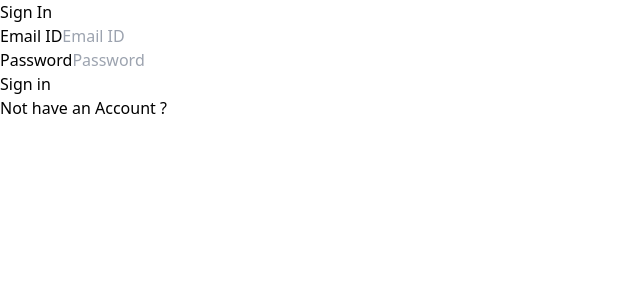
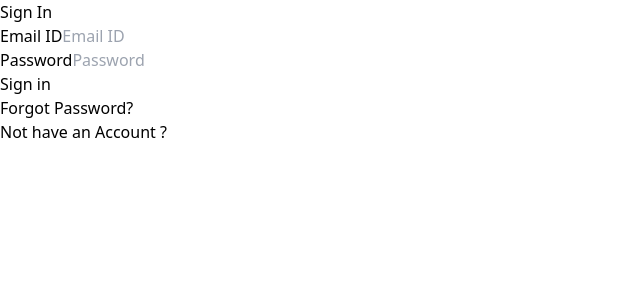
Before and after one commit to rak12327/Blood_Bank_Management_System1, a React (Create React App) app: page /sign-in in a window 1280 px wide. Shown: the top 300 px of the page, without its empty margins (0-640 px from the left). Built offline with nearby package versions, Linux system fonts and the light colour scheme; what @material-tailwind/react would draw is missing.

Commit message:
fixes small bugs

```diff
--- a/src/App.js
+++ b/src/App.js
@@ -100,7 +100,14 @@ const App = () => {
           path="/sign-in"
         />
 
-        <Route element={<Register />} path="/sign-up" />
+        <Route
+          element={
+            <CheckRoute>
+              <Register />
+            </CheckRoute>
+          }
+          path="/sign-up"
+        />
         <Route element={<ForgotPassword />} path="/forgot-password" />
         <Route element={<ResetPassword />} path="/reset-password" />
         <Route element={<Contact />} path="/contact-us" />
--- a/src/Component/Redux/UserDataSlice.jsx
+++ b/src/Component/Redux/UserDataSlice.jsx
@@ -9,7 +9,9 @@ export const UserDataThunk = createAsyncThunk('userData', async ({ token, dispat
         return response
     } catch (error) {
         dispatch(openAlert({ message: error?.response?.data?.message ? error?.response?.data?.error?.message === "invalid signature" ? "Your Account can't dedected, Please log in again!!" : error?.response?.data?.error?.message === "jwt expired" ? "Opps, Your session is expired. Please login again..." : error?.response?.data?.message : "Something went wrong with network site, Please try again late", color: "red" }))
-
+        if (error?.response?.data?.error?.message === "jwt expired") {
+            localStorage.removeItem("token")
+        }
         console.log(error?.response?.data?.message);
         if (error?.response?.data?.message === "Please log in again!!!") {
             navigate('/sign-in')
--- a/src/Component/pages/Home/NavBar.jsx
+++ b/src/Component/pages/Home/NavBar.jsx
@@ -42,7 +42,7 @@ const NavBar = () => {
                                             <li className='flex items-center justify-between gap-2'>
                                                 <NavLink to={"/sign-in"} className={({ isActive }) => isActive ? activeStyle : unActiveStyle}>Sign in</NavLink>
 
-                                                <NavLink to={"/"} className={`rounded-[.5rem] text-white bg-[black]  border-none px-[1rem] py-[.4rem]`}>Sign up</NavLink>
+                                                <NavLink to={"/sign-up"} className={`rounded-[.5rem] text-white bg-[black]  border-none px-[1rem] py-[.4rem]`}>Sign up</NavLink>
                                             </li>
                                             :
                                             <li>
--- a/src/Component/pages/Login/index.jsx
+++ b/src/Component/pages/Login/index.jsx
@@ -38,8 +38,8 @@ const Login = () => {
       <div className="max-w-[1300px] mx-auto px-[1rem] lg:px-[2rem] py-[2rem]">
         <div className="flex justify-center items-center h-[90vh]">
 
-          <div className="bg-[#fff] p-[1rem] w-[100%] lg:w-[30%] rounded-lg shadow-md">
-            <form>
+          <div className="bg-[#fff] w-[100%] lg:w-[40%] rounded-lg shadow-md">
+            <form className="px-[1rem] pt-[1rem]">
               <h1 className="text-center font-bold text-2xl mb-[1rem]">Sign In</h1>
               <div className="mb-[.5rem]">
                 <label className="block mb-[.2rem] text-base">Email ID</label>
@@ -77,10 +77,14 @@ const Login = () => {
                   )}
                   Sign in</button>
               </div>
-              <div className="mb-[1rem] w-[100%] text-center">
-                <p>Not have an <Link to={'/sign-up'} className='text-blue-600 underline'>Account</Link> ?</p>
-              </div>
+
             </form>
+            <div className="mb-[1rem] w-[100%] text-right px-[1rem]">
+              <Link to={'/forgot-password'} className="text-gray-600">Forgot Password?</Link>
+            </div>
+            <div className="mb-[1rem] w-[100%] text-center border-t border-black pt-[.5rem]">
+              <p>Not have an <Link to={'/sign-up'} className='text-blue-600 underline'>Account</Link> ?</p>
+            </div>
           </div>
         </div>
       </div>
```
